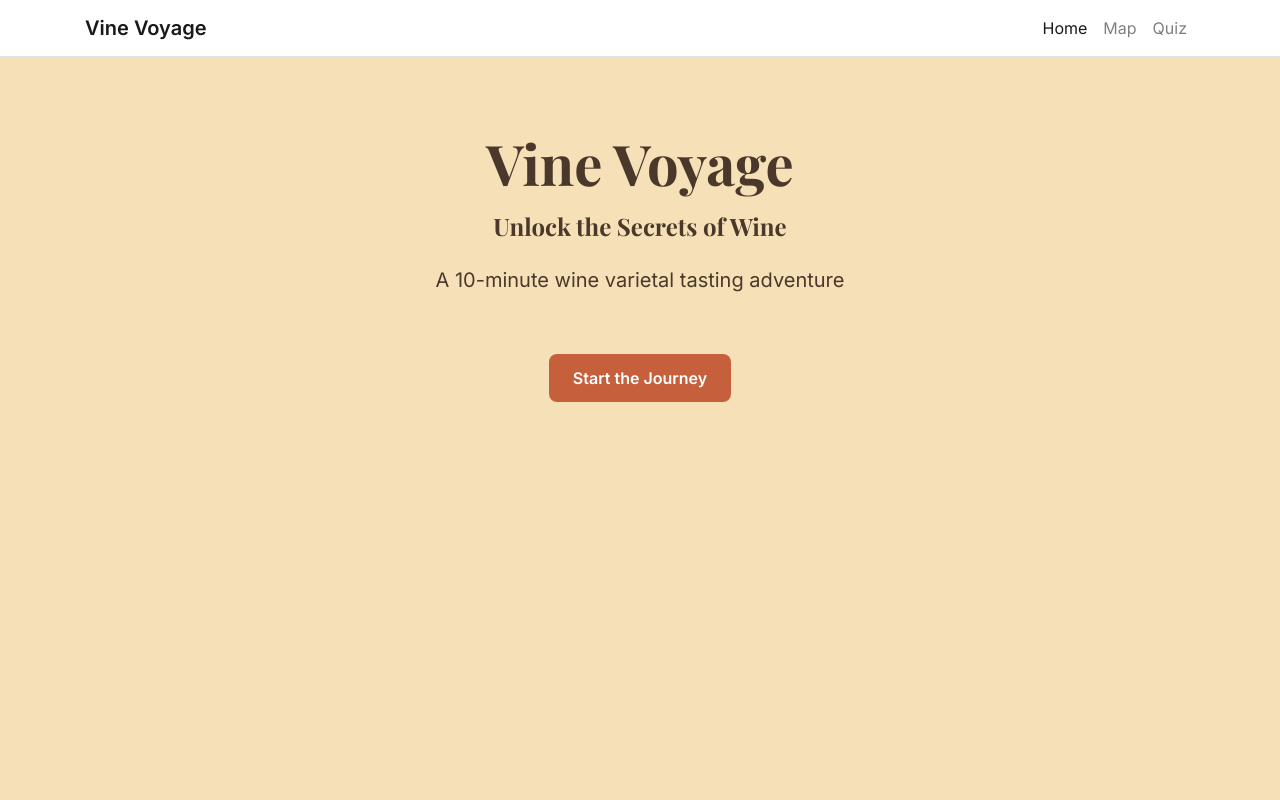
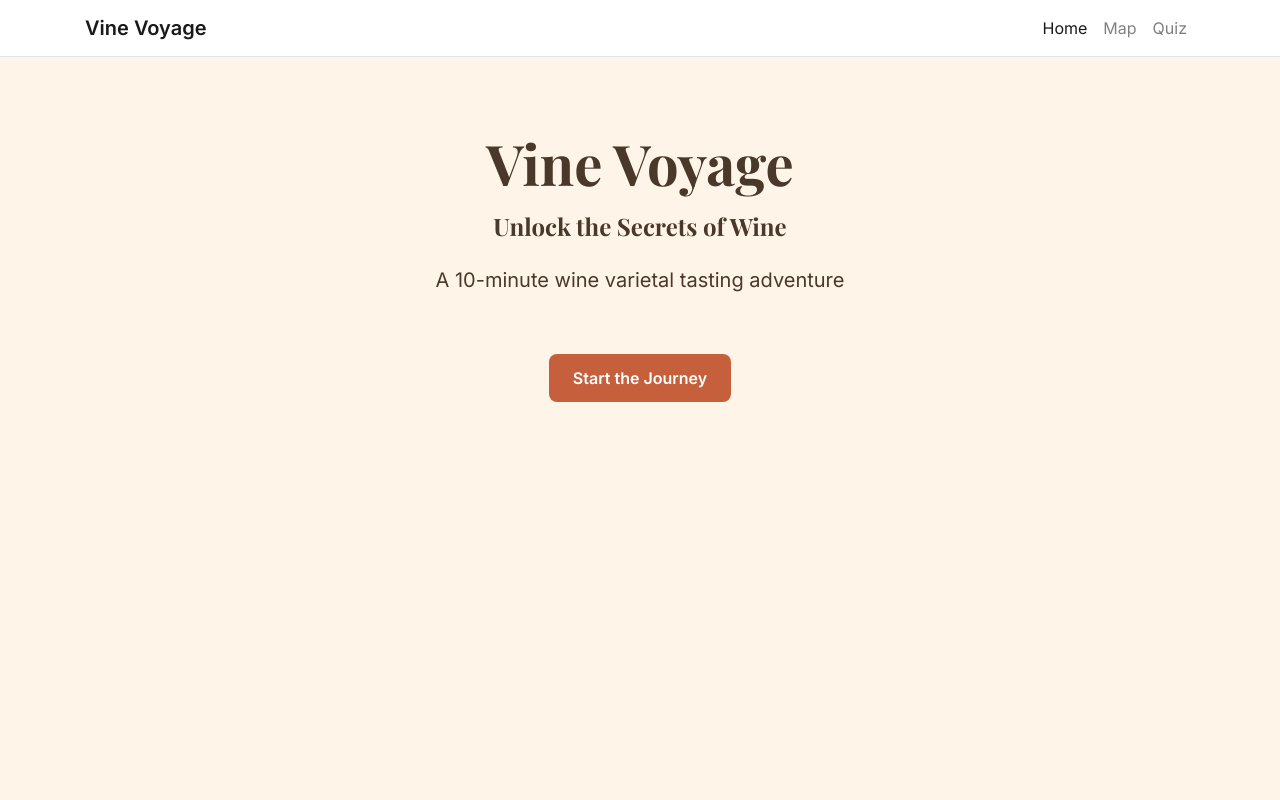
Before and after one commit to celinl1220/ui-wine, a Flask app: page / in a window 1280 px wide. Run offline with Flask 3, Linux system fonts and the light colour scheme.

Commit message:
made background color lighter

```diff
--- a/static/main.css
+++ b/static/main.css
@@ -6,7 +6,7 @@
 
 :root {
     /* Base color: page background */
-    --color-base: #F5E0B7;
+    --color-base: #FEF5E8;
 
     /* Accent color: primary buttons, links, active states */
     --color-accent: #C65F3B;
```
